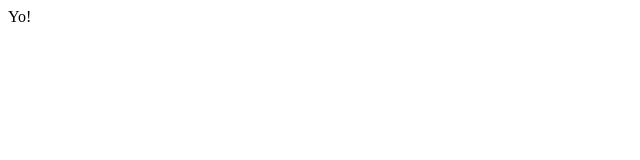
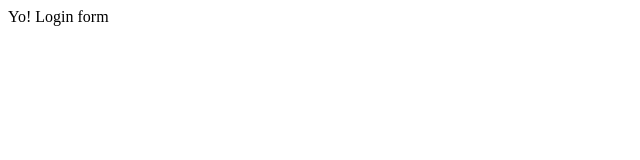
Before and after one commit to iuddin/myappsample, a plain HTML site: page index.html in a window 1280 px wide. Shown: the full height of the page, 0-640 px from the left. Drawn offline with Linux system fonts and the light colour scheme.

Commit message:
login form

```diff
--- /dev/null
+++ b/dir2/app2.js
@@ -0,0 +1 @@
+console.log("Ye");
--- a/index.html
+++ b/index.html
@@ -5,5 +5,6 @@
 </head>
 <body>
 Yo!
+Login form
 </body>
 </html>
```
Also changed, not shown: login.html (added, +1 -0 lines), log.txt (added).
